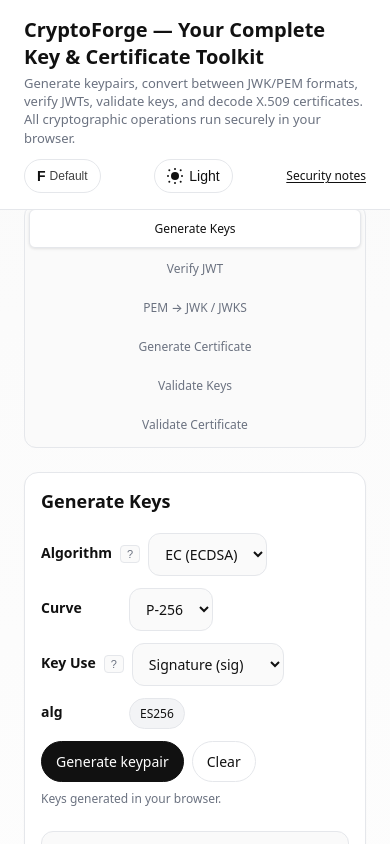
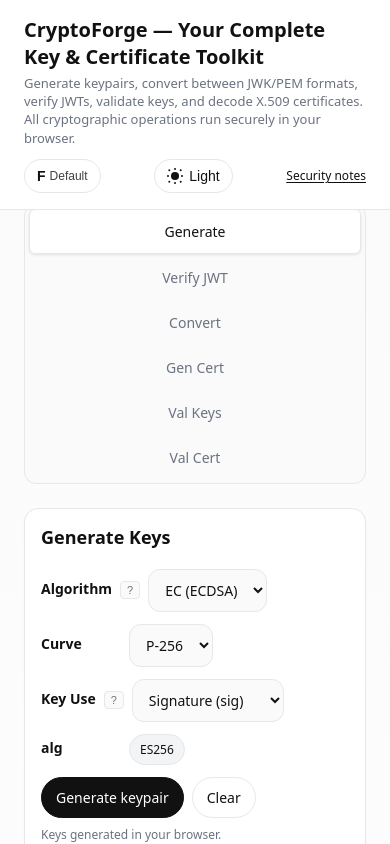
Before and after one commit to tsif/crypto-forge, a React (Create React App) app: page / in a window 390 px wide. Shown: the top 844 px of the page. Built offline with nearby package versions, Linux system fonts and the light colour scheme.

Commit message:
[fix] mobile ux fix

```diff
--- a/src/App.css
+++ b/src/App.css
@@ -60,6 +60,10 @@
 @media (max-width: 768px) {
   body {
     padding-bottom: 0; /* No fixed footer on mobile */
+  }
+
+  .container {
+    padding: 16px 12px;
   }
 }
 
@@ -331,11 +335,19 @@
   border-radius: 12px;
   padding: 4px;
   margin-bottom: 24px;
-  overflow: hidden;
+  overflow-x: auto;
+  overflow-y: hidden;
+  -webkit-overflow-scrolling: touch;
+  scrollbar-width: none;
+  -ms-overflow-style: none;
+}
+
+.segmented-control::-webkit-scrollbar {
+  display: none;
 }
 
 .segment {
-  flex: 1;
+  flex: 1 0 auto;
   border: none;
   background: transparent;
   padding: 12px 16px;
@@ -348,6 +360,7 @@
   transition: all 0.2s ease;
   white-space: nowrap;
   text-align: center;
+  min-width: max-content;
 }
 
 .segment:hover {
@@ -363,20 +376,37 @@
 }
 
 @media (max-width: 768px) {
+  .segmented-control {
+    margin-left: -12px;
+    margin-right: -12px;
+    padding-left: 16px;
+    padding-right: 16px;
+  }
+
   .segment {
-    padding: 10px 8px;
-    font-size: var(--small-font-size);
+    padding: 8px 4px;
+    font-size: 10px;
+    font-weight: 400;
   }
 }
 
-@media (max-width: 600px) {
+@media (max-width: 700px) {
   .segmented-control {
     flex-direction: column;
     gap: 2px;
+    overflow-x: visible;
+    overflow-y: visible;
+    margin-left: 0;
+    margin-right: 0;
+    padding-left: 4px;
+    padding-right: 4px;
   }
 
   .segment {
     border-radius: 6px;
+    min-width: auto;
+    padding: 12px 16px;
+    font-size: var(--base-font-size);
   }
 }
 
--- a/src/components/JwtBuilder.js
+++ b/src/components/JwtBuilder.js
@@ -1,4 +1,4 @@
-import React, { useState } from 'react';
+import React, { useState, useRef } from 'react';
 import Spinner from './Spinner';
 import OutputCard from './OutputCard';
 import JwtExpirationCalculator from './JwtExpirationCalculator';
@@ -43,6 +43,81 @@
   const setState = verifyOnly ? (setJwtVerifyState || setLocalState) : (setJwtBuilderState || setLocalState);
 
   const [busy, setBusy] = useState(false);
+  const [fetchingKey, setFetchingKey] = useState(false);
+  const [keyFetchError, setKeyFetchError] = useState(null);
+  const timeoutRef = useRef(null);
+
+  // Function to check if input is a URL ending with .json
+  const isJsonUrl = (input) => {
+    try {
+      const url = new URL(input.trim());
+      return url.pathname.endsWith('.json');
+    } catch {
+      return false;
+    }
+  };
+
+  // Function to fetch key from URL
+  const fetchKeyFromUrl = async (url) => {
+    setFetchingKey(true);
+    setKeyFetchError(null);
+
+    try {
+      const response = await fetch(url);
+      if (!response.ok) {
+        throw new Error(`HTTP ${response.status}: ${response.statusText}`);
+      }
+
+      const data = await response.json();
+
+      // Check if it's a JWKS (has keys array) or a single JWK
+      if (data.keys && Array.isArray(data.keys) && data.keys.length > 0) {
+        // It's a JWKS, use the first key
+        updateState({
+          verificationKey: JSON.stringify(data.keys[0], null, 2),
+          x5cExtracted: null
+        });
+        showToast(`Fetched first key from JWKS (${data.keys.length} keys available)`);
+      } else if (data.kty) {
+        // It's a single JWK
+        updateState({
+          verificationKey: JSON.stringify(data, null, 2),
+          x5cExtracted: null
+        });
+        showToast('Key fetched successfully from URL');
+      } else {
+        throw new Error('Invalid key format: Expected JWK or JWKS');
+      }
+    } catch (error) {
+      setKeyFetchError(`Failed to fetch key: ${error.message}`);
+      showToast(`Error fetching key: ${error.message}`);
+    } finally {
+      setFetchingKey(false);
+    }
+  };
+
+  // Enhanced onChange handler for verification key
+  const handleVerificationKeyChange = async (e) => {
+    const value = e.target.value;
+
+    // Update the state immediately
+    updateState({ verificationKey: value, x5cExtracted: null });
+    setKeyFetchError(null);
+
+    // Clear any existing timeout
+    if (timeoutRef.current) {
+      clearTimeout(timeoutRef.current);
+    }
+
+    // Check if the input looks like a JSON URL
+    if (isJsonUrl(value)) {
+      // Wait a bit in case user is still typing
+      timeoutRef.current = setTimeout(async () => {
+        await fetchKeyFromUrl(value);
+        timeoutRef.current = null;
+      }, 1000); // 1 second delay
+    }
+  };
 
   // Get available keys from generate and PEM conversion tabs
   const getAvailableKeys = () => {
@@ -870,7 +945,17 @@
 
                   <div style={{ ...fieldStyle, marginTop: '16px' }}>
                     <div style={labelContainerStyle}>
-                      <label style={{ margin: 0, textAlign: 'left' }}>Verification Key (Public Key JWK)</label>
+                      <label style={{ margin: 0, textAlign: 'left' }}>
+                        Verification Key (Public Key JWK or URL)
+                        <span style={{
+                          fontSize: '11px',
+                          color: 'var(--muted)',
+                          fontWeight: 'normal',
+                          marginLeft: '8px'
+                        }}>
+                          Paste JWK or URL ending with .json
+                        </span>
+                      </label>
                       {state.x5cExtracted && (
                         <span style={{ color: '#10b981', fontSize: '12px', marginLeft: '8px' }}>
                           ✓ Auto-extracted from x5c
@@ -879,11 +964,48 @@
                     </div>
                     <textarea
                       value={state.verificationKey}
-                      onChange={(e) => updateState({ verificationKey: e.target.value, x5cExtracted: null })}
-                      placeholder='{"kty":"RSA","n":"...","e":"AQAB"}'
+                      onChange={handleVerificationKeyChange}
+                      placeholder='{"kty":"RSA","n":"...","e":"AQAB"} or https://example.com/keys.json'
                       style={{...textareaStyle}}
                       rows="2"
                     />
+
+                    {/* Loading indicator */}
+                    {fetchingKey && (
+                      <div style={{
+                        fontSize: '12px',
+                        color: '#f59e0b',
+                        marginTop: '4px',
+                        display: 'flex',
+                        alignItems: 'center',
+                        gap: '6px'
+                      }}>
+                        <Spinner size={12} />
+                        <span>Fetching key from URL...</span>
+                      </div>
+                    )}
+
+                    {/* Error indicator */}
+                    {keyFetchError && !fetchingKey && (
+                      <div style={{
+                        fontSize: '12px',
+                        color: '#ef4444',
+                        marginTop: '4px'
+                      }}>
+                        ⚠ {keyFetchError}
+                      </div>
+                    )}
+
+                    {/* URL detected indicator */}
+                    {!fetchingKey && !keyFetchError && isJsonUrl(state.verificationKey) && (
+                      <div style={{
+                        fontSize: '12px',
+                        color: '#10b981',
+                        marginTop: '4px'
+                      }}>
+                        🔗 URL detected - key will be fetched automatically
+                      </div>
+                    )}
                   </div>
                 </>
               );
--- a/src/components/SegmentedControl.js
+++ b/src/components/SegmentedControl.js
@@ -1,13 +1,25 @@
-import React from 'react';
+import React, { useState, useEffect } from 'react';
 
 function SegmentedControl({ activeTab, onTabChange }) {
+  const [isMobile, setIsMobile] = useState(false);
+
+  useEffect(() => {
+    const checkScreenSize = () => {
+      setIsMobile(window.innerWidth <= 768);
+    };
+
+    checkScreenSize();
+    window.addEventListener('resize', checkScreenSize);
+    return () => window.removeEventListener('resize', checkScreenSize);
+  }, []);
+
   const tabs = [
-    { id: 'generate', label: 'Generate Keys' },
-    { id: 'jwt-verify', label: 'Verify JWT' },
-    { id: 'pem-convert', label: 'PEM → JWK / JWKS' },
-    { id: 'certificate-generator', label: 'Generate Certificate' },
-    { id: 'validate-keys', label: 'Validate Keys' },
-    { id: 'validate-cert', label: 'Validate Certificate' }
+    { id: 'generate', label: 'Generate Keys', mobileLabel: 'Generate' },
+    { id: 'jwt-verify', label: 'Verify JWT', mobileLabel: 'Verify JWT' },
+    { id: 'pem-convert', label: 'PEM → JWK / JWKS', mobileLabel: 'Convert' },
+    { id: 'certificate-generator', label: 'Generate Certificate', mobileLabel: 'Gen Cert' },
+    { id: 'validate-keys', label: 'Validate Keys', mobileLabel: 'Val Keys' },
+    { id: 'validate-cert', label: 'Validate Certificate', mobileLabel: 'Val Cert' }
   ];
 
   return (
@@ -18,7 +30,7 @@
           className={`segment ${activeTab === tab.id ? 'active' : ''}`}
           onClick={() => onTabChange(tab.id)}
         >
-          {tab.label}
+          {isMobile ? tab.mobileLabel : tab.label}
         </button>
       ))}
     </div>
```
